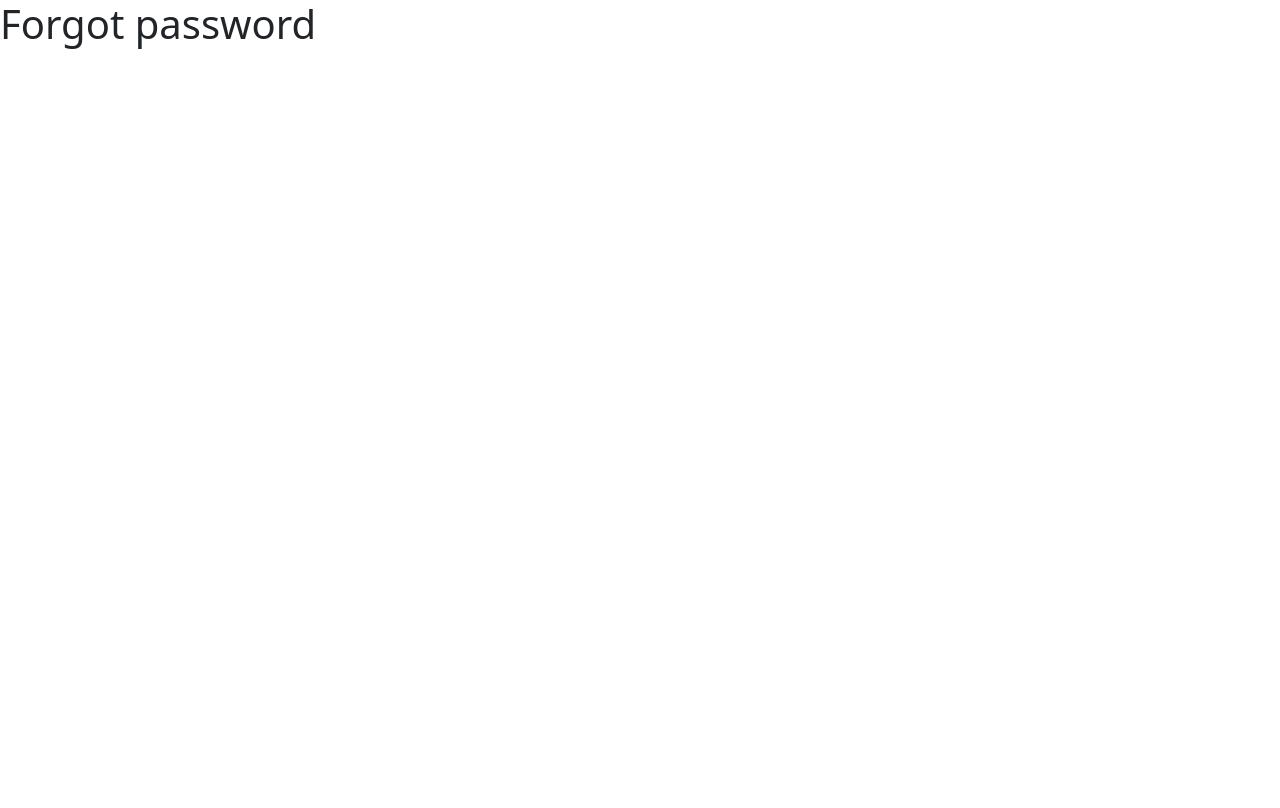
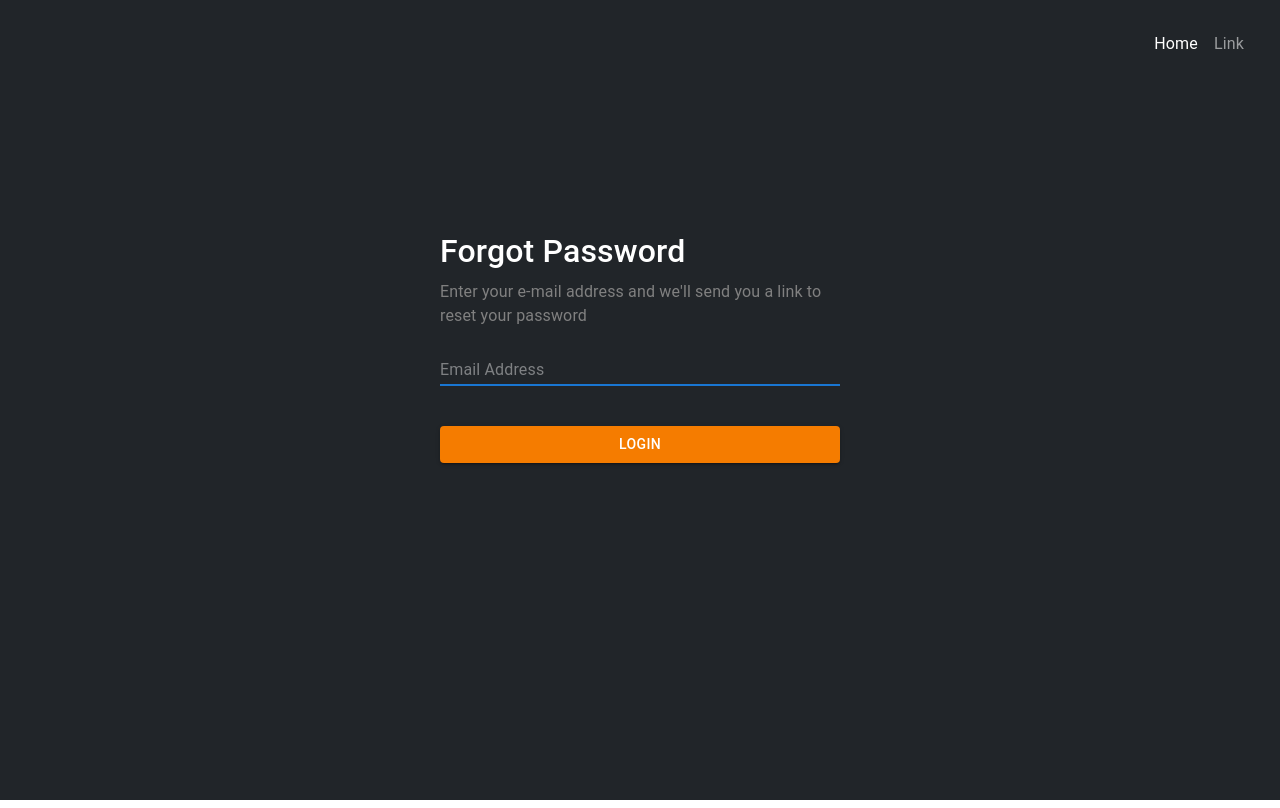
Before and after one commit to Emart-Ecommerce-Sem4/E-Mart-Frontend, a React (Create React App) app: page /forgot-password in a window 1280 px wide. Built offline with nearby package versions, Linux system fonts and the light colour scheme.

Commit message:
forgot password page finished

```diff
--- a/src/pages/forgot-password/index.jsx
+++ b/src/pages/forgot-password/index.jsx
@@ -1,7 +1,154 @@
-import React from "react";
+import React from 'react';
+import SignNavBar from '../../components/SignNavBar';
+import Button from '@mui/material/Button';
+import CssBaseline from '@mui/material/CssBaseline';
+import Box from '@mui/material/Box';
+import Container from '@mui/material/Container';
+import Input from '@mui/material/Input';
+import { Formik } from 'formik';
 
-export default function ForgotPassword(){
-    return <div>
-        <h1>Forgot password</h1>
-    </div>
+export default function ForgotPassword() {
+  const initialValues = {
+    email: '',
+  };
+  const validate = (values) => {
+    let errors = {};
+    const regex = /^[^\s@]+@[^\s@]+\.[^\s@]{2,}$/i;
+    if (!values.email) {
+      errors.email = 'Email is required';
+    } else if (!regex.test(values.email)) {
+      errors.email = 'Invalid Email';
+    }
+
+    return errors;
+  };
+  const submitForm = (values) => {
+    console.log(values);
+  };
+
+  return (
+    <Formik
+      initialValues={initialValues}
+      validate={validate}
+      onSubmit={submitForm}
+    >
+      {(formik) => {
+        const {
+          values,
+          handleChange,
+          handleSubmit,
+          errors,
+          touched,
+          handleBlur,
+          isValid,
+          dirty,
+          isSubmitting,
+        } = formik;
+
+        return (
+          <div
+            class="p-3 mb-2 bg-dark text-white"
+            style={{ height: '100vH', overflowY: 'hidden' }}
+          >
+            <div>
+              <SignNavBar />
+            </div>
+            <div>
+              <Container
+                color="white"
+                component="main"
+                maxWidth="xs"
+                sx={{
+                  mt: 10,
+                  display: 'flex',
+                  flexDirection: 'column',
+                  alignItems: 'center',
+                  justifyContent: 'center',
+                }}
+              >
+                <CssBaseline />
+                <Box
+                  sx={{
+                    mt: 10,
+                  }}
+                >
+                  <h2>Forgot Password</h2>
+                  <div
+                    style={{
+                      marginTop: '10px',
+                      marginBottom: '10px',
+                      color: 'gray',
+                    }}
+                  >
+                    <h7>
+                      Enter your e-mail address and we'll send you a link to
+                      reset your password
+                    </h7>
+                  </div>
+                  {Object.keys(errors).length === 0 && isSubmitting && (
+                    <span className="success-msg">
+                      <div
+                        class="alert alert-success"
+                        role="alert"
+                        style={{ marginTop: '20px' }}
+                      >
+                        Verification email sent!
+                      </div>
+                    </span>
+                  )}
+
+                  <Box
+                    component="form"
+                    onSubmit={handleSubmit}
+                    noValidate
+                    style={{ width: '400px' }}
+                  >
+                    <div class="form-row" maxWidth="xs">
+                      <Input
+                        sx={{ mt: 2, color: '#fff', mb: 3 }}
+                        type="email"
+                        name="email"
+                        id="email"
+                        value={values.email}
+                        onChange={handleChange}
+                        onBlur={handleBlur}
+                        className={
+                          errors.email && touched.email ? 'input-error' : null
+                        }
+                        variant="standard"
+                        required
+                        fullWidth
+                        label="Email Address"
+                        placeholder="Email Address"
+                        autoComplete="email"
+                        autoFocus
+                      />
+                      {errors.email && touched.email && (
+                        <span className="error" style={{ color: '#ff0000' }}>
+                          {errors.email}
+                        </span>
+                      )}
+                    </div>
+
+                    <Button
+                      style={{
+                        backgroundColor: '#f57c00',
+                      }}
+                      type="submit"
+                      className={dirty && isValid ? '' : 'disabled-btn'}
+                      fullWidth
+                      variant="contained"
+                      sx={{ mt: 2, mb: 2 }}
+                    >
+                      LOGIN
+                    </Button>
+                  </Box>
+                </Box>
+              </Container>
+            </div>
+          </div>
+        );
+      }}
+    </Formik>
+  );
 }
```
